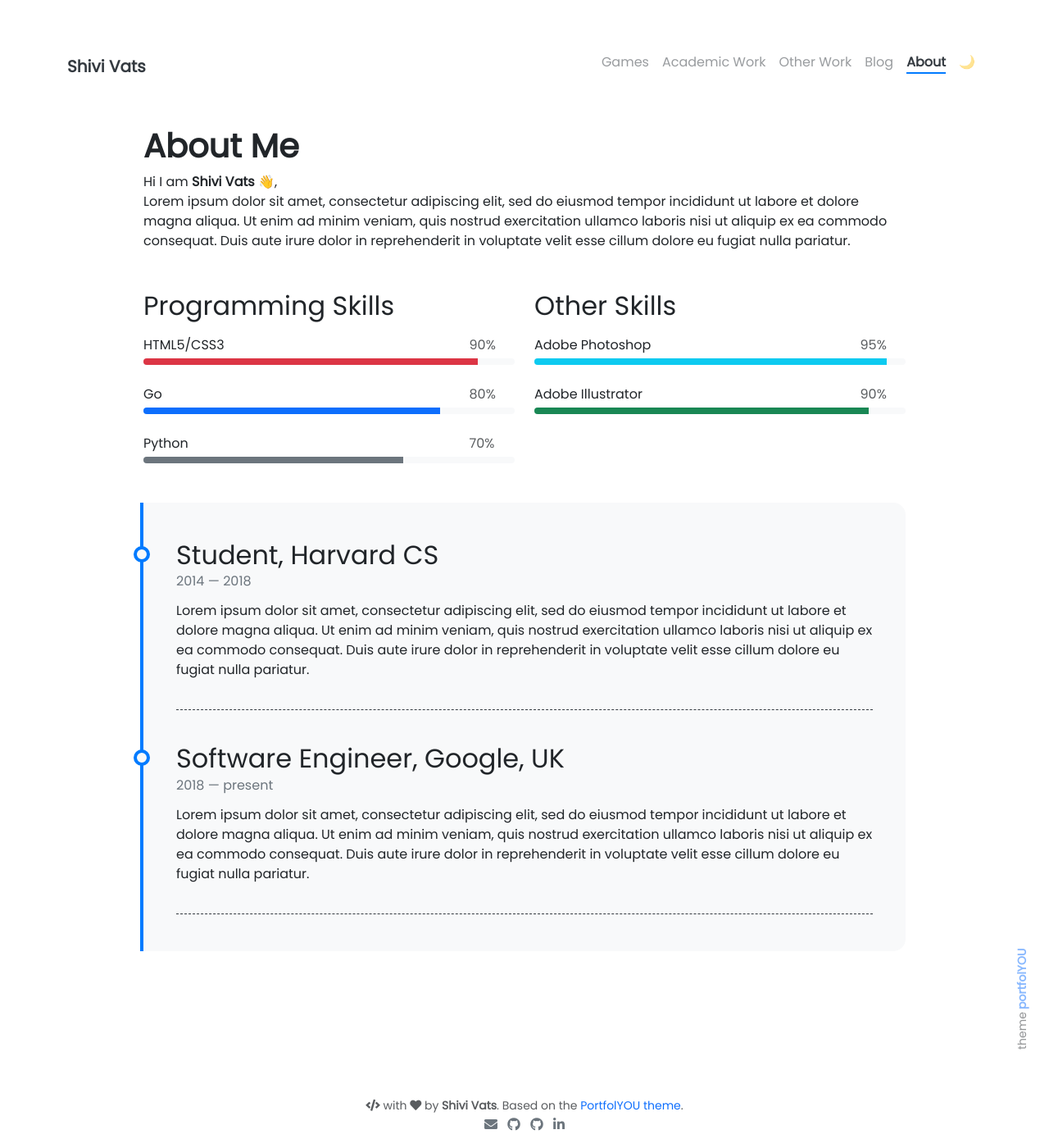
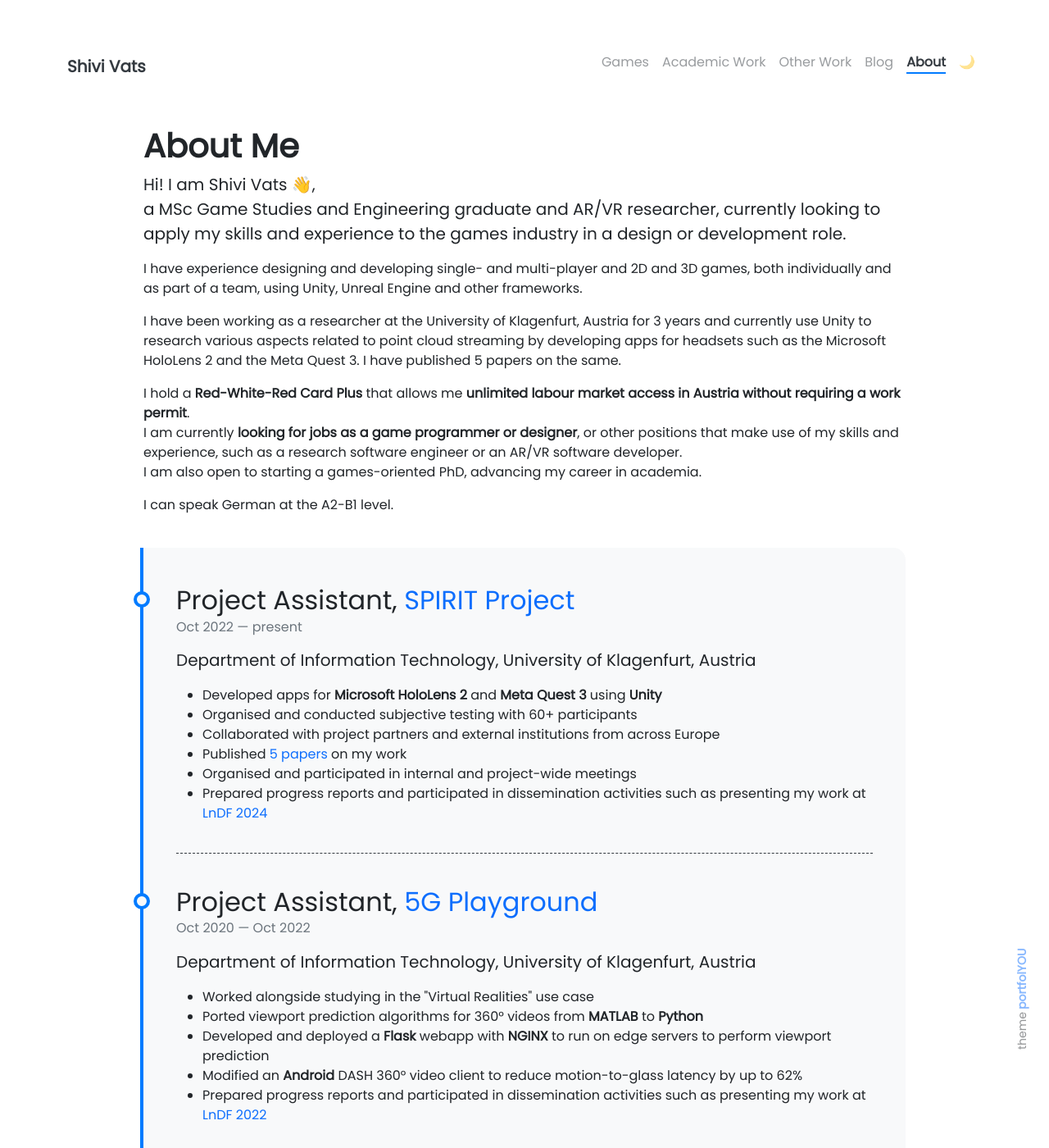
Before and after one commit to shivivats/shivivats.github.io, a Jekyll site: the page built from pages/about.md, in a window 1280 px wide and 1400 px high. Shown: the whole window at 82% size. Built offline with Jekyll 4.4.1, drawn with Linux system fonts in a browser that asks for light colours; emoji names are drawn with the system emoji font; some of the changed text lies outside the part shown.

Commit message:
added some about me info

```diff
--- a/_data/timeline.yml
+++ b/_data/timeline.yml
@@ -1,17 +1,71 @@
-- title: Student, Harvard CS
-  from: 2014
-  to: 2018
-  description: Lorem ipsum dolor sit amet, consectetur adipiscing elit,
-               sed do eiusmod tempor incididunt ut labore et dolore magna aliqua.
-               Ut enim ad minim veniam, quis nostrud exercitation ullamco laboris
-               nisi ut aliquip ex ea commodo consequat. Duis aute irure dolor in
-               reprehenderit in voluptate velit esse cillum dolore eu fugiat nulla pariatur.
+- title: Project Assistant, <a href="https://www.spirit-project.eu/">SPIRIT Project</a>
+  from: Oct 2022
+  to: present
+  description:  <p class="lead">Department of Information Technology, University of Klagenfurt, Austria</p>
+                <ul>
+                  <li>Developed apps for <strong>Microsoft HoloLens 2</strong> and <strong>Meta Quest 3</strong> using <strong>Unity</strong></li>
+                  <li>Organised and conducted subjective testing with 60+ participants</li>
+                  <li>Collaborated with project partners and external institutions from across Europe</li>
+                  <li>Published <a href="/academic-work">5 papers</a> on my work</li>
+                  <li>Organised and participated in internal and project-wide meetings</li>
+                  <li>Prepared progress reports and participated in dissemination activities such as presenting my work at <a href="https://langenachtderforschung.at/bundesland/2">LnDF 2024</a></li>
+                </ul>
 
-- title: Software Engineer, Google, UK
-  from: 2018
-  to: present
-  description: Lorem ipsum dolor sit amet, consectetur adipiscing elit,
-               sed do eiusmod tempor incididunt ut labore et dolore magna aliqua.
-               Ut enim ad minim veniam, quis nostrud exercitation ullamco laboris
-               nisi ut aliquip ex ea commodo consequat. Duis aute irure dolor in
-               reprehenderit in voluptate velit esse cillum dolore eu fugiat nulla pariatur.
+
+
+- title: Project Assistant, <a href="https://5gplayground.at/en/">5G Playground</a>
+  from: Oct 2020
+  to: Oct 2022
+  description:  <p class="lead">Department of Information Technology, University of Klagenfurt, Austria</p>
+                <ul>
+                  <li>Worked alongside studying in the "Virtual Realities" use case</li>
+                  <li>Ported viewport prediction algorithms for 360° videos from <strong>MATLAB</strong> to <strong>Python</strong></li>
+                  <li>Developed and deployed a <strong>Flask</strong> webapp with <strong>NGINX</strong> to run on edge servers to perform viewport prediction</li>
+                  <li>Modified an <strong>Android</strong> DASH 360° video client to reduce motion-to-glass latency by up to 62%</li>
+                  <li>Prepared progress reports and participated in dissemination activities such as presenting my work at <a href="https://langenachtderforschung.at/bundesland/2">LnDF 2022</a></li>
+                </ul>
+
+- title: Game Lab Tutor (part-time), <a href="https://kcgl.aau.at/">Klagenfurt Coding Game Lab</a>
+  from: Oct 2020
+  to: Jan 2021
+  description:  <p class="lead">University of Klagenfurt, Austria</p>
+                <ul>
+                  <li>Held bi-weekly Twitch streams as the host of the KCGL</li>
+                  <li>Taught University students basics of programming and game development</li>
+                  <li>Made a basic 2D platformer in <strong>Unity</strong> and <strong>C#</strong></li>
+                </ul>
+
+- title: M.Sc. Game Studies and Engineering
+  from: Oct 2018
+  to: Apr 2022
+  description:  <p class="lead">University of Klagenfurt, Austria</p>
+                <ul>
+                  <li><strong>Final Grade&#58;</strong> 1.5 out of 4</li>
+                  <li>Multi-disciplinary program focusing on both critically analysing and developing games</li>
+                  <li>Awarded <strong>full fee rebate for 4 semesters</strong> (maximum allowed) due to excellent grades</li>
+                  <li>Notable courses&#58;</li>
+                  <ul>
+                    <li>Gender Studies in Video Games</li>
+                    <li>Virtual Ethics</li>
+                    <li>Affect in Video Games</li>
+                    <li>Augmented Reality in Video Games</li>
+                    <li>Knowledge Representation and Reasoning in Games</li>
+                  </ul>
+                </ul>
+
+- title: B.Tech. Computer Science and Engineering
+  from: Aug 2014
+  to: Aug 2018
+  description:  <p class="lead">Indian Institute of Information Technology, Una, India</p>
+                <ul>
+                  <li><strong>Final Grade&#58;</strong> 7.5 out of 10</li>
+                  <li>Bachelors program focusing on both the hardware and software side of computers</li>
+                  <li>Notable courses&#58;</li>
+                  <ul>
+                    <li>Data Structures</li>
+                    <li>Object-Oriented Programming</li>
+                    <li>Computer Networking</li>
+                    <li>Operating Systems</li>
+                    <li>Introduction to AI</li>
+                  </ul>
+                </ul>
--- a/pages/about.md
+++ b/pages/about.md
@@ -6,14 +6,26 @@ weight: 5
 ---
 
 # **About Me**
+<div class="row">
+    <p class="lead">Hi! I am <strong>{{ site.author.name }}</strong> :wave:,<br>
+    a MSc Game Studies and Engineering graduate and AR/VR researcher, currently looking to apply my skills and experience to the games industry in a design or development role.</p>
+    <p>I have experience designing and developing single- and multi-player and 2D and 3D games, both individually and as part of a team, using Unity, Unreal Engine and other frameworks. </p>
+    <p>I have been working as a researcher at the University of Klagenfurt, Austria for 3 years and currently use Unity to research various aspects related to point cloud streaming by developing apps for headsets such as the Microsoft HoloLens 2 and the Meta Quest 3. I have published 5 papers on the same.</p>
+    <p>I hold a <strong>Red-White-Red Card Plus</strong> that allows me <strong>unlimited labour market access in Austria without requiring a work permit</strong>.
+    <br>
+    I am currently <strong>looking for jobs as a game programmer or designer</strong>, or other positions that make use of my skills and experience, such as a research software engineer or an AR/VR software developer.
+    <br>
+    I am also open to starting a games-oriented PhD, advancing my career in academia.</p>
+    <p>I can speak German at the A2-B1 level.</p>
+</div>
 
-Hi I am **{{ site.author.name }}** :wave:,<br>
-Lorem ipsum dolor sit amet, consectetur adipiscing elit, sed do eiusmod tempor incididunt ut labore et dolore magna aliqua. Ut enim ad minim veniam, quis nostrud exercitation ullamco laboris nisi ut aliquip ex ea commodo consequat. Duis aute irure dolor in reprehenderit in voluptate velit esse cillum dolore eu fugiat nulla pariatur.
-
+<!--
 <div class="row">
 {% include about/skills.html title="Programming Skills" source=site.data.programming-skills %}
 {% include about/skills.html title="Other Skills" source=site.data.other-skills %}
 </div>
+-->
+
 
 <div class="row">
 {% include about/timeline.html %}
```
Also changed, not shown: pages/index.md (+2 -2 lines), assets/favicon.ico.
